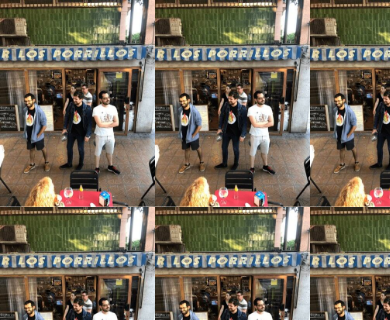
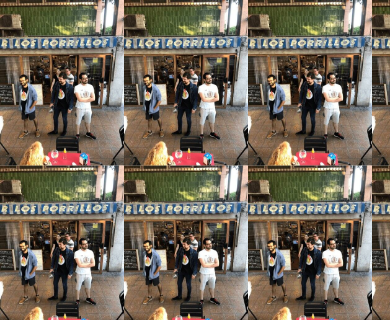
Before and after one commit to ikerffernandez/porrillos-site, a plain HTML site: page index.html in a window 390 px wide. Shown: the top 320 px of the page. Drawn offline with Linux system fonts and the light colour scheme; a web font is replaced by a local one.

Commit message:
Add files via upload

```diff
--- a/index.html
+++ b/index.html
@@ -3,10 +3,11 @@
 
 <head>
   <meta charset="utf-8">
-  <title></title>
-  <meta name="author" content="">
+    <meta name="viewport" content="width=device-width, initial-scale=1">
+
+  <title>Los Porrillos</title>
+  <meta name="author" content="Iker Fernandez">
   <meta name="description" content="">
-  <meta name="viewport" content="width=device-width, initial-scale=1">
 
   <link href="style.css" rel="stylesheet">
 <link href="https://fonts.googleapis.com/css?family=Seymour+One&display=swap" rel="stylesheet">
--- a/style.css
+++ b/style.css
@@ -70,16 +70,17 @@ h1:hover {
 
 @media (max-width: 599px) {
 
-	h1 {
-		font-size: 40px;
-	}
+
+h1 {
+	font-size: 40px;
+}
 
 .title {
 	margin: 0 16px;
 	}
 
 .porrillos {
-	background-size: 155px;
+	background-size: 124px;
 	}
 
 .title:hover {
```
